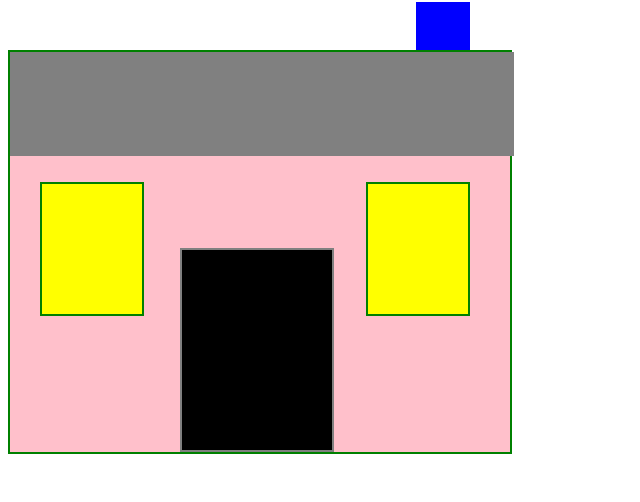
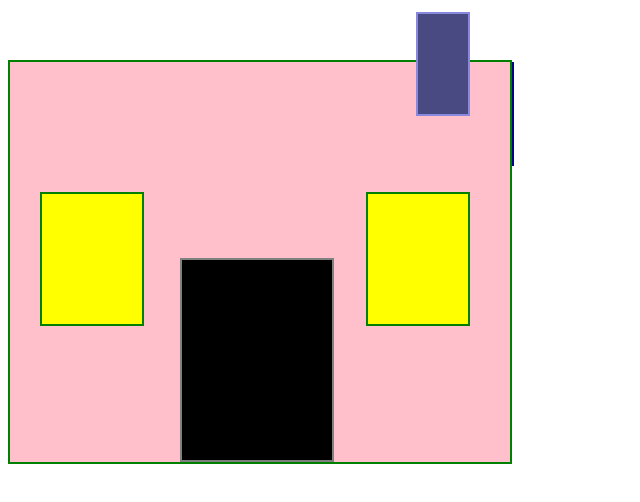
Before and after one commit to abdel1413/house, a plain HTML site: page index.html in a window 1280 px wide. Shown: the whole page, without its empty margins (0-640 px from the left). Drawn offline with Linux system fonts and the light colour scheme.

Commit message:
review the styling

```diff
--- a/styles.css
+++ b/styles.css
@@ -1,5 +1,5 @@
 #house{
-  margin-top: 50px;
+  margin-top: 60px;
   position: relative;
   width: 500px;
   height: 400px;
@@ -14,23 +14,27 @@
    position: absolute;
    top: -50px;
    right: 40px;
-   z-index: -1;
+   z-index: 1;
   width: 50px;
   height: 100px;
-  border: 2px solid blue;
-  background-color:blue;
+  border: 2px solid rgb(136, 136, 222);
+  background-color:rgb(74, 74, 131);
 }
+
 
 #roof{
   position: absolute;
   top: 0;
   left: 0;
+  z-index: -2;
   width: 500px;
   height: 100px;
-  border: 2px solid gray;
+  border: 2px solid darkblue;
   background-color: gray;
 
 }
+
+
 
 #window-1{
   position: absolute;
```
